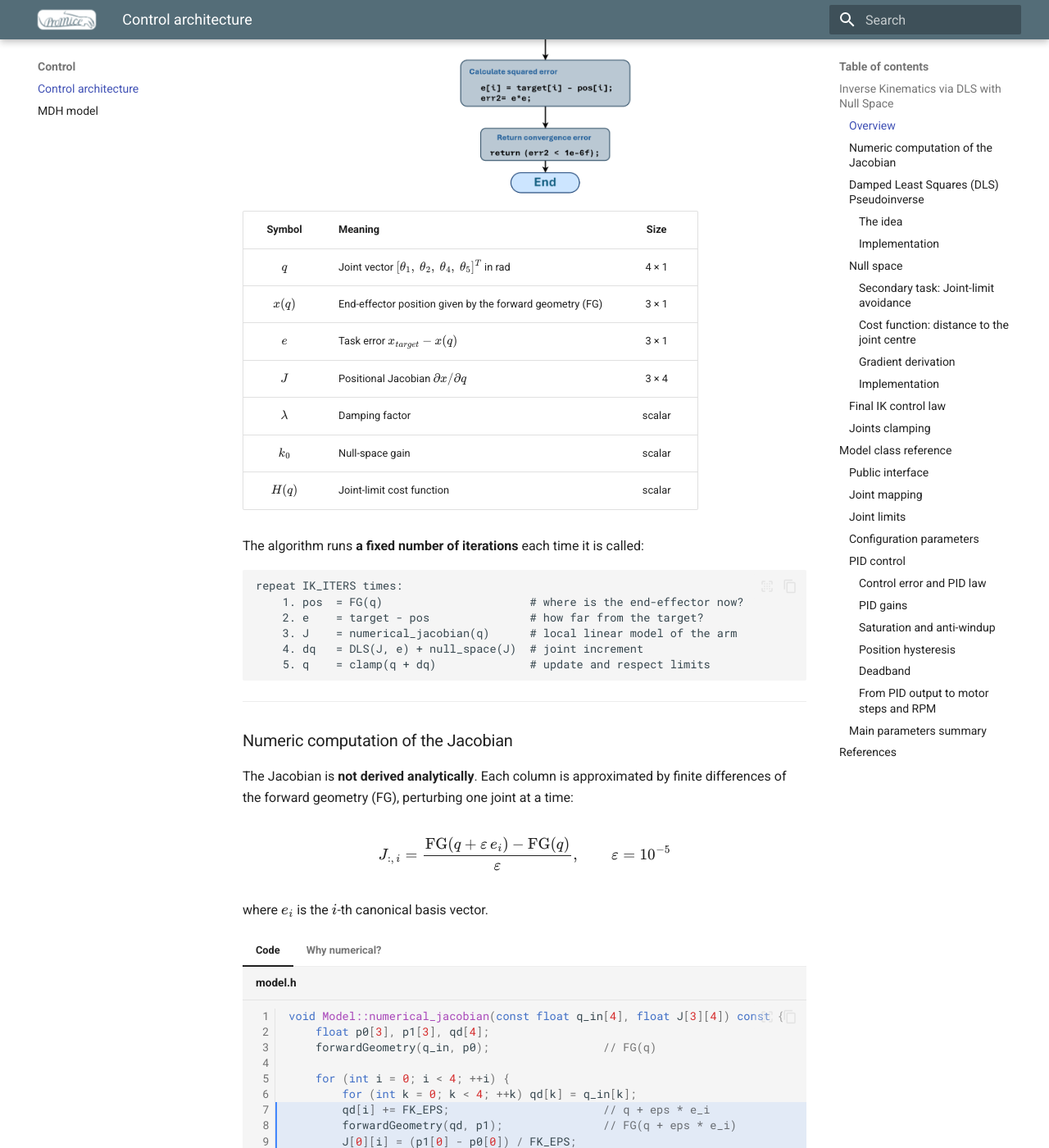
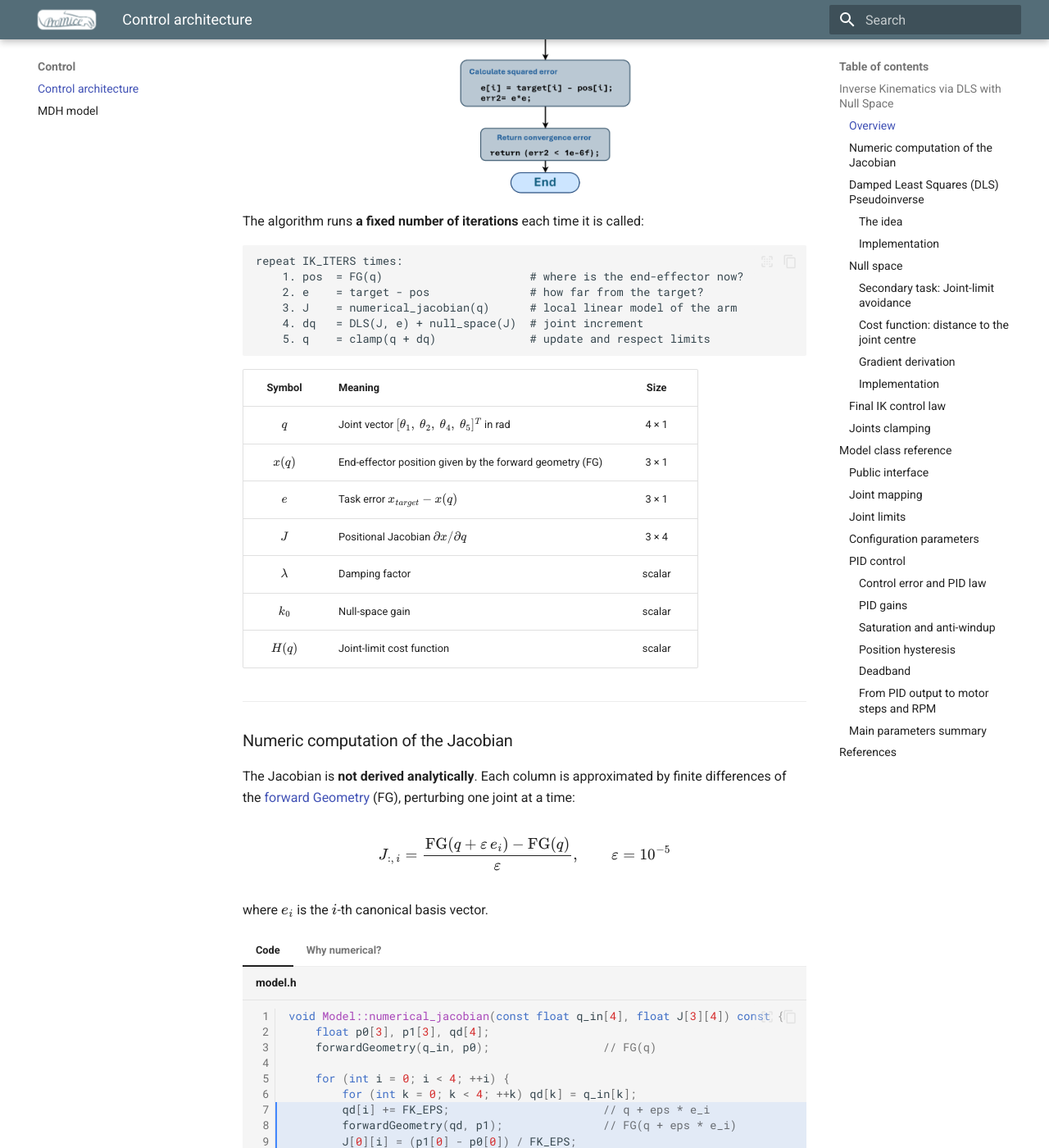
Before and after one commit to Juan-CarlosM/ProMice, an MkDocs documentation site: the page built from docs/control_architecture.md, in a window 1280 px wide and 1400 px high, scrolled down 1800 px. Shown: the whole window at 82% size. Built offline with MkDocs 1.6.1 and Material for MkDocs 9.7.7, drawn with Linux system fonts in a browser that asks for light colours; some of the changed lines change nothing that is shown.

Commit message:
Refactor IK algorithm description and Jacobian section
Removed redundant description of the IK algorithm iterations and retained the relevant information. Updated the Jacobian computation section to reference the forward geometry implementation.

````diff
--- a/docs/control_architecture.md
+++ b/docs/control_architecture.md
@@ -28,7 +28,16 @@ The folowing flow chart presents the IK pipeline `inverseKinematics(x_target, q_
 
 ![IK flowchar](images/IK_flowchart.png){width=40% .center}
 
+The algorithm runs **a fixed number of iterations** each time it is called:
 
+```text
+repeat IK_ITERS times:
+    1. pos  = FG(q)                      # where is the end-effector now?
+    2. e    = target - pos               # how far from the target?
+    3. J    = numerical_jacobian(q)      # local linear model of the arm
+    4. dq   = DLS(J, e) + null_space(J)  # joint increment
+    5. q    = clamp(q + dq)              # update and respect limits
+```
 
 | Symbol | Meaning |Size |
 |:------:|---------|:----:|
@@ -40,22 +49,13 @@ The folowing flow chart presents the IK pipeline `inverseKinematics(x_target, q_
 | \(k_0\) | Null-space gain | scalar |
 | \(H(q)\) | Joint-limit cost function | scalar |
 
-The algorithm runs **a fixed number of iterations** each time it is called:
 
-```text
-repeat IK_ITERS times:
-    1. pos  = FG(q)                      # where is the end-effector now?
-    2. e    = target - pos               # how far from the target?
-    3. J    = numerical_jacobian(q)      # local linear model of the arm
-    4. dq   = DLS(J, e) + null_space(J)  # joint increment
-    5. q    = clamp(q + dq)              # update and respect limits
-```
 
 ---
 
 ### Numeric computation of the Jacobian
 
-The Jacobian is **not derived analytically**. Each column is approximated by finite differences of the forward geometry (FG), perturbing one joint at a time:
+The Jacobian is **not derived analytically**. Each column is approximated by finite differences of the [forward Geometry](modified_denavit_hartenberg.md#Forward-geometry-implementation) (FG), perturbing one joint at a time:
 
 $$
 J_{:,\,i} = \frac{\mathrm{FG}(q + \varepsilon\, e_i) - \mathrm{FG}(q)}{\varepsilon}, \qquad \varepsilon = 10^{-5}
````
